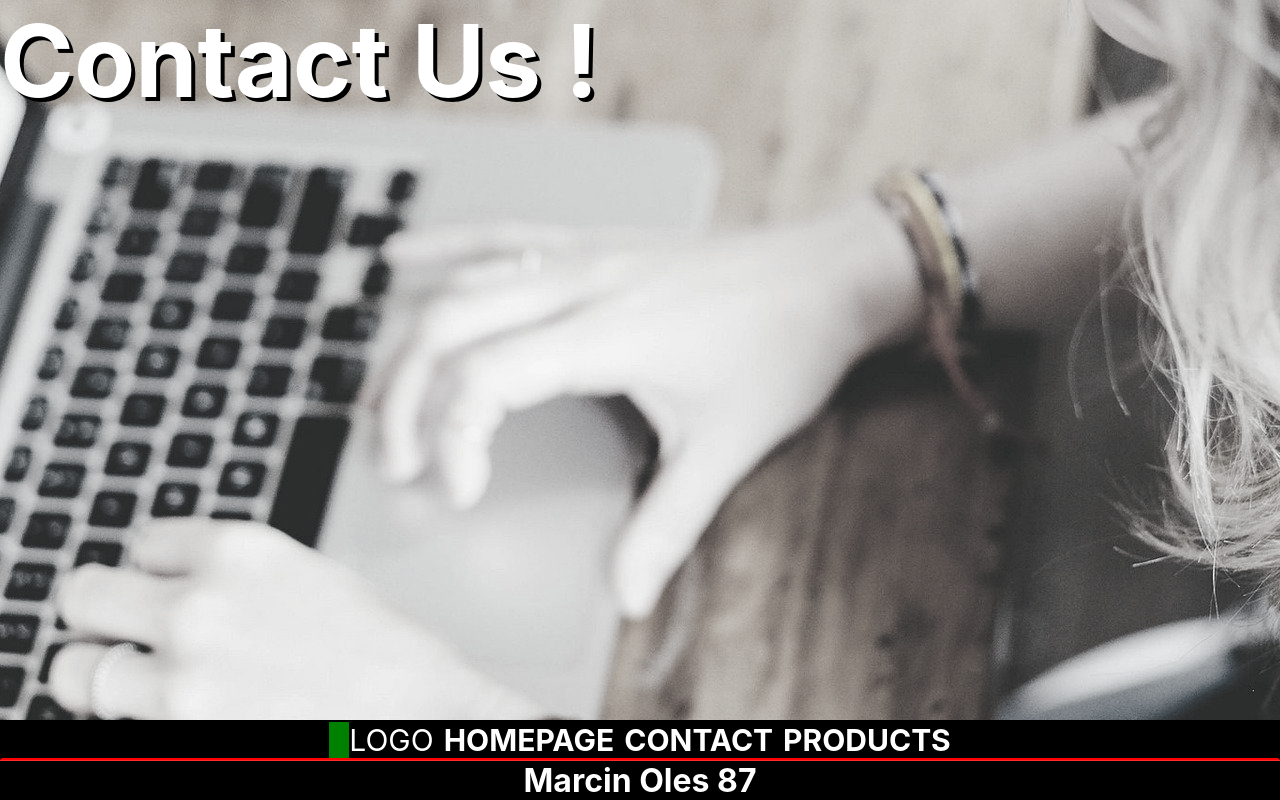
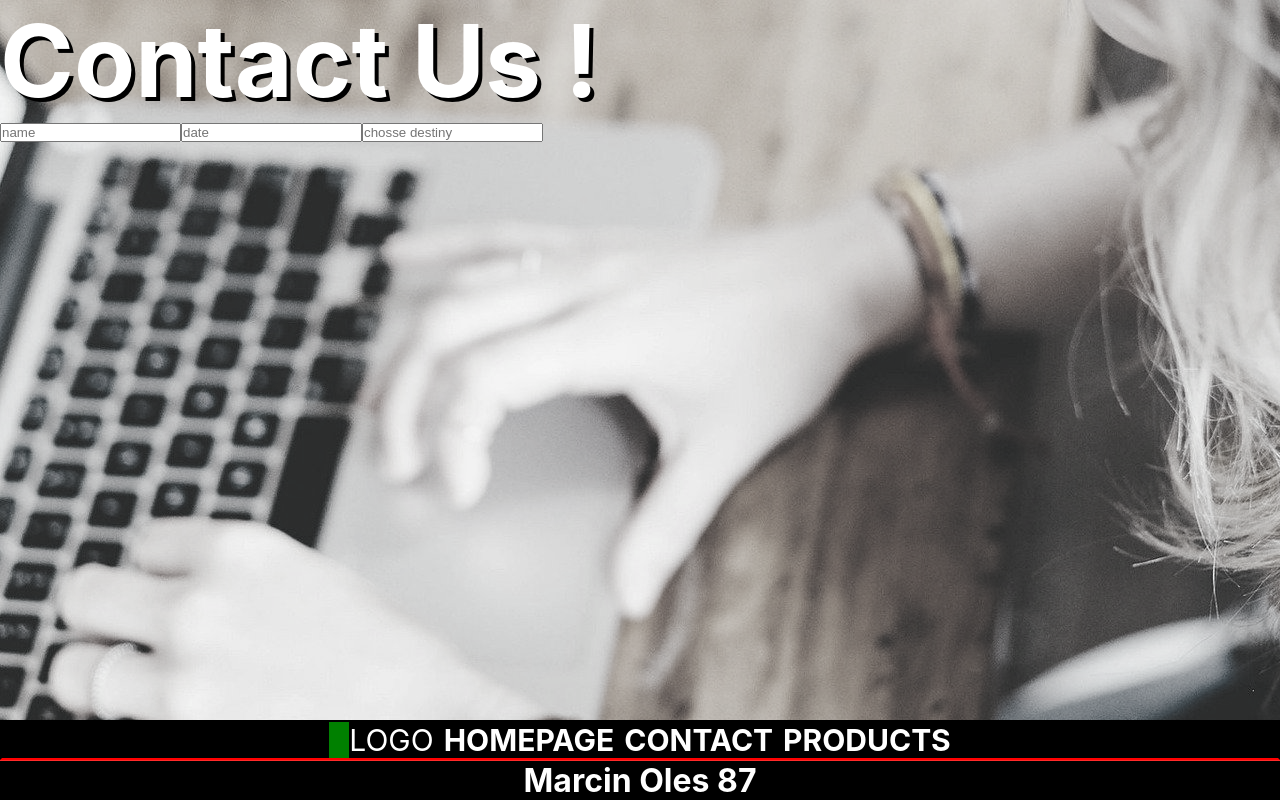
Before and after one commit to marcinoles87/newsite, a React (Create React App) app: page /contact in a window 1280 px wide. Built offline with nearby package versions, Linux system fonts and the light colour scheme.

Commit message:
add input to contact

```diff
--- a/src/components/Main.js
+++ b/src/components/Main.js
@@ -6,6 +6,12 @@ const Main = () => {
         <div className="main">
             <h1> Contact Us !</h1>
 
+            <div className="contact">
+            <input placeholder="name"></input>
+            <input placeholder="date"></input>
+            <input placeholder="chosse destiny"></input>
+            </div>
+
 
         </div>
      );
```
